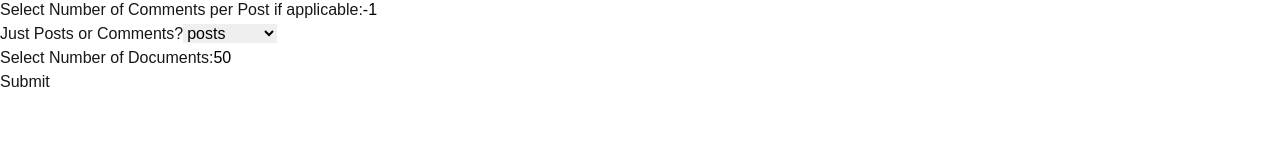
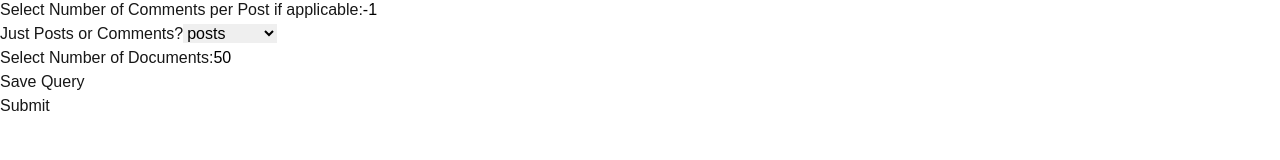
Before and after one commit to Jayman391/babycenter-frontend, a Next.js app: page /query in a window 1280 px wide. Shown: the part 256-416 px from the top of the page. Built offline with nearby package versions, Linux system fonts and the light colour scheme.

Commit message:
add save query button & post request to backend

```diff
--- a/app/query/page.tsx
+++ b/app/query/page.tsx
@@ -8,17 +8,17 @@ export default function QueryPage() {
   const [country, setCountry] = useState<string>('USA');
   const [startDate, setStartDate] = useState<string>('2010-01-01');
   const [endDate, setEndDate] = useState<string>('2024-03-01');
-  const [keywords, setKeywords] = useState<string[]>([]); // Empty initially
-  const [groups, setGroups] = useState<string[]>([]); // Empty initially
-  const [keywordInput, setKeywordInput] = useState<string>(''); // No default input
-  const [groupInput, setGroupInput] = useState<string>(''); // No default input
-  const [numComments, setNumComments] = useState<number>(-1); // -1 indicates no specific input
-  const [postOrComment, setPostOrComment] = useState<string>('posts'); // Default to "posts"
+  const [keywords, setKeywords] = useState<string[]>([]);
+  const [groups, setGroups] = useState<string[]>([]);
+  const [keywordInput, setKeywordInput] = useState<string>('');
+  const [groupInput, setGroupInput] = useState<string>('');
+  const [numComments, setNumComments] = useState<number>(-1);
+  const [postOrComment, setPostOrComment] = useState<string>('posts');
   const [numDocuments, setNumDocuments] = useState<number>(50);
 
   // State variables for handling responses and loading state
-  const [response, setResponse] = useState<any | null>(null); // Allow `response` to handle any data type
-  const [userId, setUserId] = useState<string | null>(null); // Store user ID
+  const [response, setResponse] = useState<any | null>(null);
+  const [userId, setUserId] = useState<string | null>(null);
   const [isLoading, setIsLoading] = useState<boolean>(false);
   const [error, setError] = useState<string | null>(null);
 
@@ -29,19 +29,15 @@ export default function QueryPage() {
     setError(null);
     setResponse(null);
 
-    // Ensure keywords and groups have default values if empty
-    const finalKeywords = keywords.length > 0 ? keywords : ['all']; // Set 'all' if no user input
-    const finalGroups = groups.length > 0 ? groups : ['all']; // Set 'all' if no user input
+    const finalKeywords = keywords.length > 0 ? keywords : ['all'];
+    const finalGroups = groups.length > 0 ? groups : ['all'];
 
-    // Encode keywords and groups as comma-separated values
     const encodedKeywords = finalKeywords.map(keyword => encodeURIComponent(keyword)).join(',');
     const encodedGroups = finalGroups.map(group => encodeURIComponent(group)).join(',');
 
-    // Convert start and end dates to integer format (YYYYMMDD)
     const startDateInt = parseInt(startDate.replace(/-/g, ''), 10);
     const endDateInt = parseInt(endDate.replace(/-/g, ''), 10);
 
-    // Construct the URL using query parameters
     const url = `${BACKEND_IP}/query?country=${encodeURIComponent(country)}&startDate=${startDateInt}&endDate=${endDateInt}&keywords=${encodedKeywords}&groups=${encodedGroups}&num_comments=${numComments}&post_or_comment=${postOrComment}&num_documents=${numDocuments}`;
 
     try {
@@ -52,11 +48,56 @@ export default function QueryPage() {
       }
 
       const data = await res.json();
-      setResponse(data.response); // Store the response
-      setUserId(data.user); // Store the user ID from the response
+      setResponse(data.response);
+      setUserId(data.user);
     } catch (err: any) {
       console.error('Error fetching data:', err);
       setError(err.message || 'Error fetching data. Please try again.');
+    } finally {
+      setIsLoading(false);
+    }
+  };
+
+  // Save Query Function
+  const handleSave = async () => {
+    setIsLoading(true);
+    setError(null);
+
+    const saveUrl = `${BACKEND_IP}/save`;
+
+    const saveParams = {
+      type: "query",
+      name: `${country}-${startDate}-${endDate}`, // Sample name, can be modified
+      content: {
+        "country": country,
+        "start_date": startDate,
+        "end_date": endDate,
+        "keywords": keywords,
+        "groups": groups,
+        "num_comments": numComments,
+        "post_or_comment": postOrComment,
+        "num_documents": numDocuments
+      }
+    };
+
+    try {
+      const res = await fetch(saveUrl, {
+        method: 'POST',
+        headers: {
+          'Content-Type': 'application/json',
+        },
+        body: JSON.stringify(saveParams),
+      });
+
+      if (!res.ok) {
+        throw new Error(`Server error: ${res.status}`);
+      }
+
+      const data = await res.json();
+      alert('Query saved successfully');
+    } catch (err: any) {
+      console.error('Error saving query:', err);
+      setError(err.message || 'Error saving query. Please try again.');
     } finally {
       setIsLoading(false);
     }
@@ -111,7 +152,7 @@ export default function QueryPage() {
             onChange={(e) => setCountry(e.target.value)}
             required
             style={{ color: 'black' }}
-            placeholder='USA'
+            placeholder="USA"
           />
         </div>
 
@@ -158,13 +199,15 @@ export default function QueryPage() {
         </div>
         <ul>
           {keywords.map((keyword, index) => (
-            <li key={index}>{keyword} <button type="button" onClick={() => handleKeywordRemove(index)}>Remove</button></li>
+            <li key={index}>
+              {keyword} <button type="button" onClick={() => handleKeywordRemove(index)}>Remove</button>
+            </li>
           ))}
         </ul>
 
         {/* Groups Input */}
         <div>
-          <label htmlFor="groups"> Add Groups or leave blank for all:</label>
+          <label htmlFor="groups">Add Groups or leave blank for all:</label>
           <textarea
             id="groups"
             value={groupInput}
@@ -177,7 +220,9 @@ export default function QueryPage() {
         </div>
         <ul>
           {groups.map((group, index) => (
-            <li key={index}>{group} <button type="button" onClick={() => handleGroupRemove(index)}>Remove</button></li>
+            <li key={index}>
+              {group} <button type="button" onClick={() => handleGroupRemove(index)}>Remove</button>
+            </li>
           ))}
         </ul>
 
@@ -221,14 +266,16 @@ export default function QueryPage() {
           />
         </div>
 
+        {/* Save Button */}
+        <div>
+          <button type="button" onClick={handleSave}>Save Query</button>
+        </div>
+
         {/* Submit Button */}
         <div>
           <input type="submit" value="Submit" />
         </div>
       </form>
-
-
-      {/* After Submit, display hyperlinks to ngram and topic pages */}
 
       {/* After Submit, display hyperlinks to ngram and topic pages */}
       {response && userId && (
@@ -245,6 +292,9 @@ export default function QueryPage() {
           </ul>
         </div>
       )}
+
+      {/* Error handling */}
+      {error && <div className="error">{error}</div>}
     </div>
   );
 }
```
